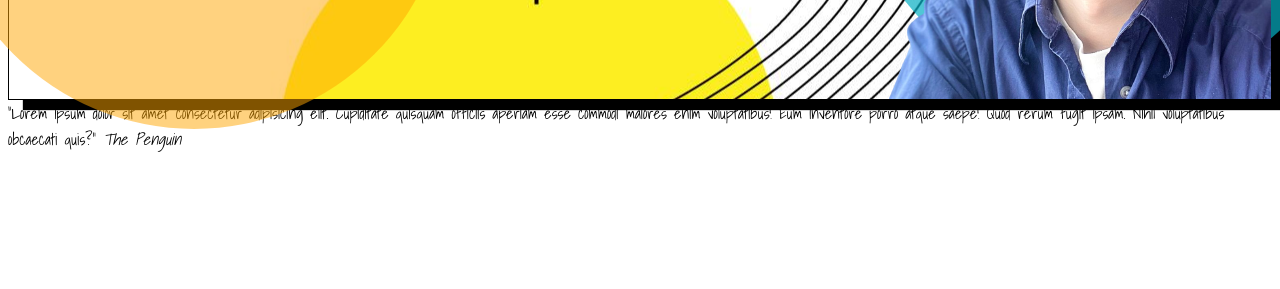
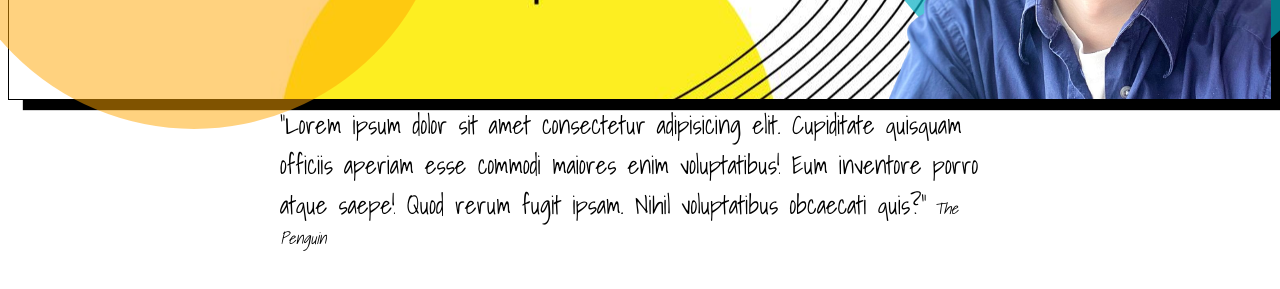
Before and after one commit to youngkafka/front-end-cv, a plain HTML site: page index.html in a window 1280 px wide. Shown: the part 499-788 px from the top of the page. Drawn offline with Linux system fonts and the light colour scheme.

Commit message:
Add styles for section quote

```diff
--- a/style.css
+++ b/style.css
@@ -111,3 +111,17 @@
       border-radius: 50%;
       overflow: hidden;
   }
+
+.quote {
+      margin-bottom: 65px;
+  }
+
+  .quote-content {
+      margin: 0 auto;
+      max-width: 720px;
+      padding: 5px;
+  }
+
+  .quote-text {
+      font-size: 25px;
+  }
```
